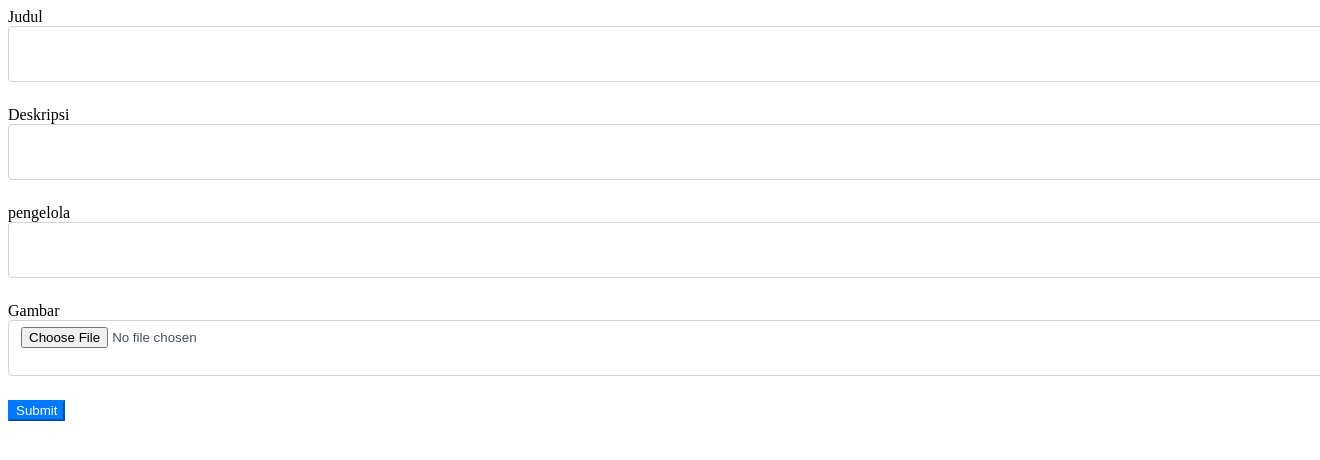
After one commit to itsMallix/ADPL_PPL_TaniTalk, a PHP site: page /pages/petani/tes.php in a window 1320 px wide; the page is wider, and only the part inside the window is pictured. The commit adds this page. Shown: the top 460 px of that part. Run offline with PHP 8.4, Linux system fonts and the light colour scheme; data that the repository does not hold is empty.

Commit message:
upload gambar sudah bisa

```diff
--- a/css/penyakit.css
+++ b/css/penyakit.css
@@ -16,4 +16,6 @@ button {
 }
 .container{
     margin-left: 320px;
+    display: flex;
+    justify-content: center;
 }
--- a/pages/petani/_sidebarPetani.php
+++ b/pages/petani/_sidebarPetani.php
@@ -7,7 +7,7 @@
         <li><a href="identifikasiPenyakit.php"><i class="fa-solid fa-bug"></i>Cek Penyakit</a></li>
         <li><a href="kalkulatorPupuk.php"><i class="fa-solid fa-seedling"></i>Kalkulasi pupuk</a></li>
         <li><a href="cuacaPetani.php"><i class="fa-solid fa-cloud"></i>Cuaca</a></li>
-        <li><a href="#"><i class="fa-solid fa-book"></i>Pencatatan</a></li>
+        <li><a href="tes.php"><i class="fa-solid fa-book"></i>Pencatatan</a></li>
         <br><br><br><br><br><br><br><br><br><br><br><br><br><br><br><br><br><br><br>
         <li><a href="../../config/logout.php"><i class="fa-solid fa-power-off"></i>Logout</a></li>
     </ul>
--- /dev/null
+++ b/pages/petani/tes.php
@@ -0,0 +1,105 @@
+<!DOCTYPE html>
+<html lang="en">
+<head>
+    <meta charset="UTF-8">
+    <meta http-equiv="X-UA-Compatible" content="IE=edge">
+    <meta name="viewport" content="width=device-width, initial-scale=1.0">
+    <title>Document</title>
+</head>
+<body>
+    <form action="" method="POST" enctype="multipart/form-data">
+        <div class="form-group">
+            <label for="judul">Judul</label>
+            <input type="text" class="form-control" name="judul" id="judul" required>
+        </div>
+        <div class="form-group">
+            <label for="deskripsi">Deskripsi</label>
+            <textarea class="form-control" name="deskripsi" id="deskripsi" rows="3" required></textarea>
+        </div>
+        <div class="form-group">
+            <label for="pengelola">pengelola</label>
+            <textarea class="form-control" name="pengelola" id="pengelola" rows="3" required></textarea>
+        </div>
+        <div class="form-group">
+            <label for="gambar">Gambar</label>
+            <input type="file" class="form-control-file" name="gambar" id="gambar" required>
+        </div>
+        <button type="submit" class="btn btn-primary">Submit</button>
+    </form>
+</body>
+</html>
+
+<style>
+    .form-group {
+    margin-bottom: 1.5rem;
+}
+.form-control {
+    display: block;
+    width: 100%;
+    height: calc(2.5rem + 2px);
+    padding: 0.375rem 0.75rem;
+    font-size: 1rem;
+    font-weight: 400;
+    line-height: 1.5;
+    color: #495057;
+    background-color: #fff;
+    border: 1px solid #ced4da;
+    border-radius: 0.25rem;
+    transition: border-color 0.15s ease-in-out, box-shadow 0.15s ease-in-out;
+}
+.form-control:focus {
+    border-color: #80bdff;
+    box-shadow: 0 0 0 0.2rem rgba(0, 123, 255, 0.25);
+}
+.form-control-file {
+    display: block;
+    width: 100%;
+    height: calc(2.5rem + 2px);
+    padding: 0.375rem 0.75rem;
+    line-height: 1.5;
+    color: #495057;
+    background-color: #fff;
+    border: 1px solid #ced4da;
+    border-radius: 0.25rem;
+    transition: border-color 0.15s ease-in-out, box-shadow 0.15s ease-in-out;
+}
+.form-control-file:focus {
+    border-color: #80bdff;
+    box-shadow: 0 0 0 0.2rem rgba(0, 123, 255, 0.25);
+}
+.btn-primary {
+    color: #fff;
+    background-color: #007bff;
+    border-color: #007bff;
+}
+.btn-primary:hover {
+    color: #fff;
+    background-color: #0069d9;
+    border-color: #0062cc;
+}
+
+</style>
+
+<?php
+$server = 'localhost';
+$database = 'taniTalk';
+$username = 'root';
+$password = '';
+
+$conn = mysqli_connect($server, $username, $password, $database);
+
+$judul = $_POST['judul'];
+$deskripsi = $_POST['deskripsi'];
+$pengelola = $_POST['pengelola'];
+$nama_file = $_FILES['gambar']['name'];
+$tmp_file = $_FILES['gambar']['tmp_name'];
+
+$query = "INSERT INTO katalog_budidaya (judul, deskripsi, pengelola, gambar) VALUES ('$judul', '$deskripsi', '$pengelola', '$nama_file')";
+mysqli_query($conn, $query);
+
+$lokasi = "controller/uploads/".$nama_file;
+move_uploaded_file($tmp_file,$lokasi);
+echo "<script type='text/javascript'>alert('berhasil');window.location='dashboardPetani.php;</script>";
+
+
+?>
```
Also changed, not shown: css/dashboard.css (added, +35 -0 lines), pages/petani/controller/deleteImg.php (added, +15 -0 lines), pages/petani/controller/upload.php (+15 -7 lines), pages/petani/dashboardPetani.php (+15 -55 lines), pages/petani/identifikasiPenyakit.php (+22 -0 lines), pages/petani/controller/showImg.php (added), pages/petani/controller/uploads/buah_tin_oke.jpg (added), pages/petani/controller/uploads/kopi_oke.jpg (added).
